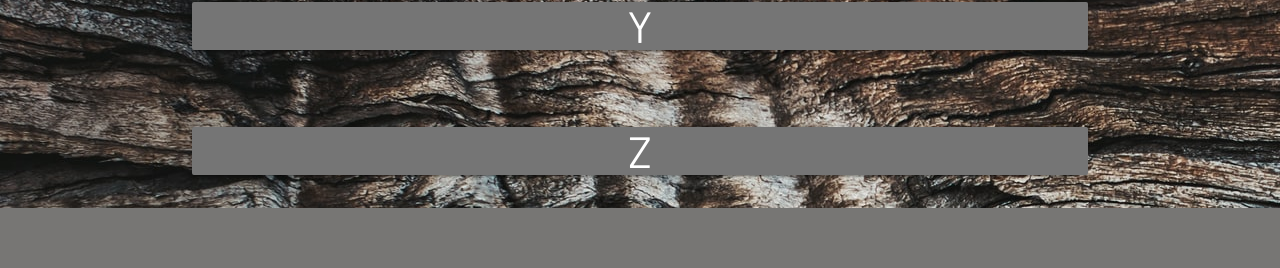
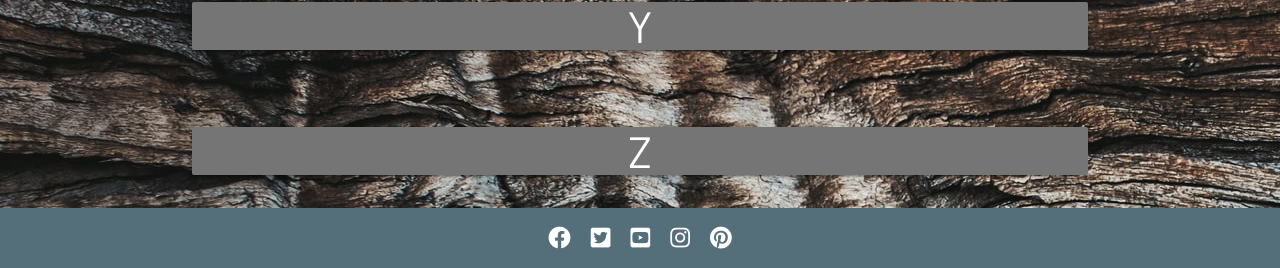
Before and after one commit to sruss07/MS03-Geodictionary, a Flask app: page / in a window 1280 px wide. Shown: the part 3540-3808 px from the top of the page. Before the commit the page ends 3748 px from the top, so only its background shows below. Run offline with Flask 2, Linux system fonts and the light colour scheme; data that the repository does not hold is empty; some libraries are stand-ins or nearby versions.

Commit message:
added site footer

```diff
--- a/static/css/style.css
+++ b/static/css/style.css
@@ -44,6 +44,47 @@ body {
     line-height: 42px;
 }
 
+/* --- Footer Settings --- */
+footer {
+    height: 4rem;
+    background-color: #546e7a;
+    display: flex;
+    margin-bottom: -1px;
+}
+
+.footer-container {
+    display: flex;
+    -webkit-box-align: center;
+    -ms-flex-align: center;
+    align-items: center;
+    padding-bottom: 0;
+}
+
+
+/*--- Social Media icons ---*/
+.social {
+    list-style: none;
+    display: flex;
+    -webkit-box-pack: end;
+    -ms-flex-pack: end;
+    justify-content: center;
+    width: 100%;
+    margin: 0;
+}
+
+.social i {
+    font-size: 1.5rem;
+    margin: 5px;
+    padding: 5px;
+    color: white;
+}
+
+.social i:hover {
+    -webkit-transform: scale(1.2);
+    -ms-transform: scale(1.2);
+    transform: scale(1.2);
+}
+
 /*-------------Flash messages-----------*/
 
 .flash-message {
--- a/templates/base.html
+++ b/templates/base.html
@@ -49,6 +49,8 @@
         </ul>
     </header>
 
+
+
     <section>
         <!--Flash messages will appear here-->
         {% with messages = get_flashed_messages() %}
@@ -67,6 +69,29 @@
         {% endblock %}
     </main>
 
+    <!--Footer Section-->
+    <footer>
+        <div class="container footer-container">
+            <ul class="social">
+                <li>
+                    <a href="https://www.facebook.com" target="_blank"><i class="fab fa-facebook"></i></a>
+                </li>
+                <li>
+                    <a href="https://twitter.com" target="_blank"><i class="fab fa-twitter-square"></i></a>
+                </li>
+                <li>
+                    <a href="https://youtube.com" target="_blank"><i class="fab fa-youtube-square"></i></a>
+                </li>
+                <li>
+                    <a href="https://instagram.com" target="_blank"><i class="fab fa-instagram"></i></a>
+                </li>
+                <li>
+                    <a href="https://pinterest.com" target="_blank"><i class="fab fa-pinterest"></i></a>
+                </li>
+            </ul>
+        </div>
+    </footer>
+
     <script src="https://code.jquery.com/jquery-3.6.0.min.js" integrity="sha256-/xUj+3OJU5yExlq6GSYGSHk7tPXikynS7ogEvDej/m4=" crossorigin="anonymous"></script>
     <script src="https://cdnjs.cloudflare.com/ajax/libs/materialize/1.0.0/js/materialize.min.js"></script>
     <script src="{{ url_for('static', filename='js/script.js') }}"></script>
```
